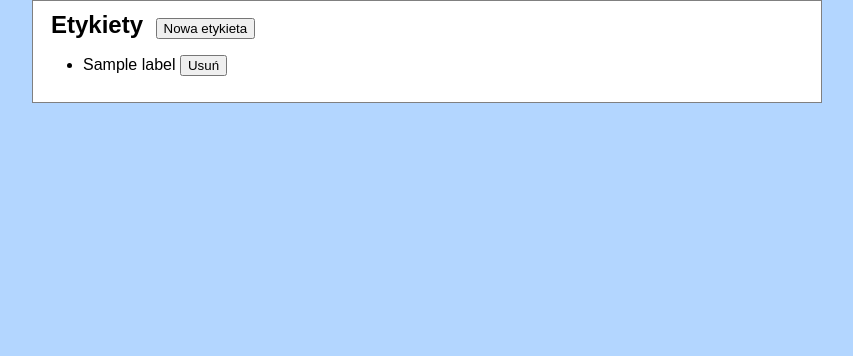
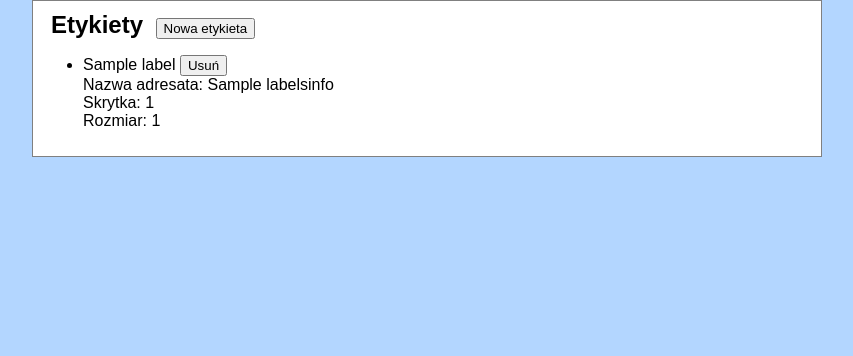
Before and after one commit to Kunikowski/Paczkomatron3000, a Flask app: template web/templates/sender_dashboard.html in a window 1280 px wide. Shown: the part 102-458 px from the top of the page, without its empty margins (213-1066 px from the left). Run offline with Flask 2, Linux system fonts and the light colour scheme; the template is opened without the code that fills it: most values are stand-ins (such as "Sample title", 1, 10 or a date in 2020); data that the repository does not hold is empty.

Commit message:
Added label descriptions

```diff
--- a/web/app.py
+++ b/web/app.py
@@ -64,7 +64,16 @@ def delete_label(user, pid):
     return True
 
 def get_sender_labels(user):
-    return db.smembers(f"packages:{user}")
+    labels = db.smembers(f"packages:{user}")
+    labels = {label.decode() for label in labels}
+    return labels
+
+def get_labels_info(labels):
+    labelsinfo = {}
+    for label in labels:
+        labelsinfo[label] = db.hgetall(f"package:{label}")
+        labelsinfo[label] = {k.decode() : v.decode() for k,v in labelsinfo[label].items()}
+    return labelsinfo
 
 @app.before_request
 def check_db():
@@ -79,7 +88,6 @@ def get_logged_login():
 
 @app.route('/')
 def index():
-    print("aaa")
     return render_template("index.html")
 
 @app.route('/checklogin/<login>', methods=["GET"])
@@ -153,8 +161,9 @@ def sender_dashboard():
     if g.user is None:
         return redirect(url_for('sender_login'))
     user = g.user
-    labels = (label.decode() for label in get_sender_labels(user))
-    return render_template("sender_dashboard.html", labels=labels)
+    labels = get_sender_labels(user)
+    labelsinfo = get_labels_info(labels)
+    return render_template("sender_dashboard.html", labels=labels, labelsinfo=labelsinfo)
 
 @app.route('/sender/dashboard', methods=["POST"])
 def sender_dashboard_post():
--- a/web/templates/sender_dashboard.html
+++ b/web/templates/sender_dashboard.html
@@ -16,10 +16,13 @@
         <li><input type="submit" id="submitbtn" value="Dodaj etykietę"></li>
     </ul>
 </form>
-    {% if labels %}
+    {% if labels and labelsinfo %}
     <ul>
         {% for label in labels %}
-        <li><span id="{{ label }}" class="label">{{ label }}</span> <input type="button" class="deletebtn" value="Usuń"></li>
+        <li><span id="{{ label }}" class="label">{{ label }}</span> <input type="button" class="deletebtn" value="Usuń"></br>
+        <span>Nazwa adresata: {{ labelsinfo[label]["name"] }}</br>
+            Skrytka: {{ labelsinfo[label]["lockerid"] }}</br>
+            Rozmiar: {{ labelsinfo[label]["size"] }}</span></li>
         {% endfor %}
     </ul>
     {% endif %}
```
